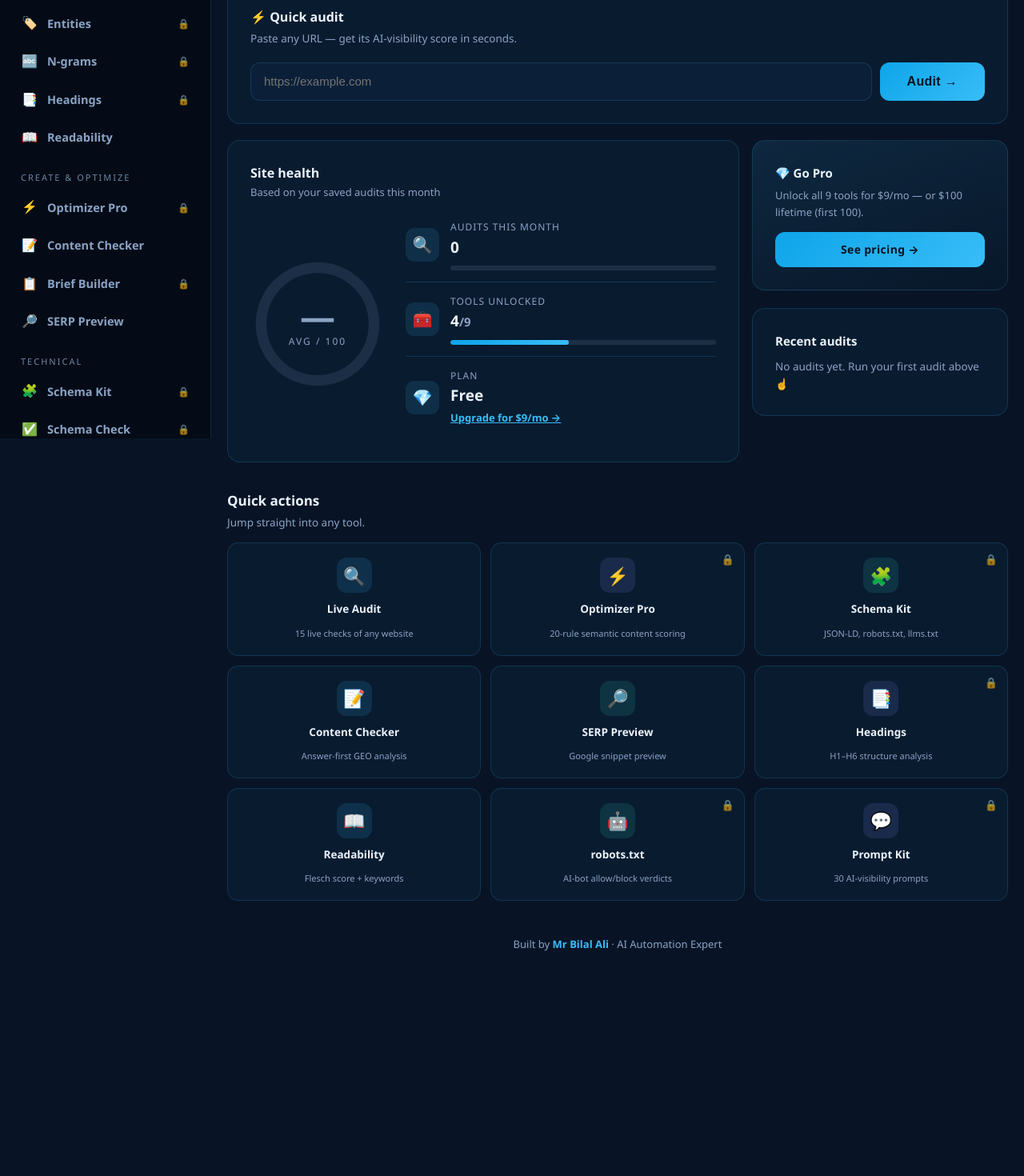
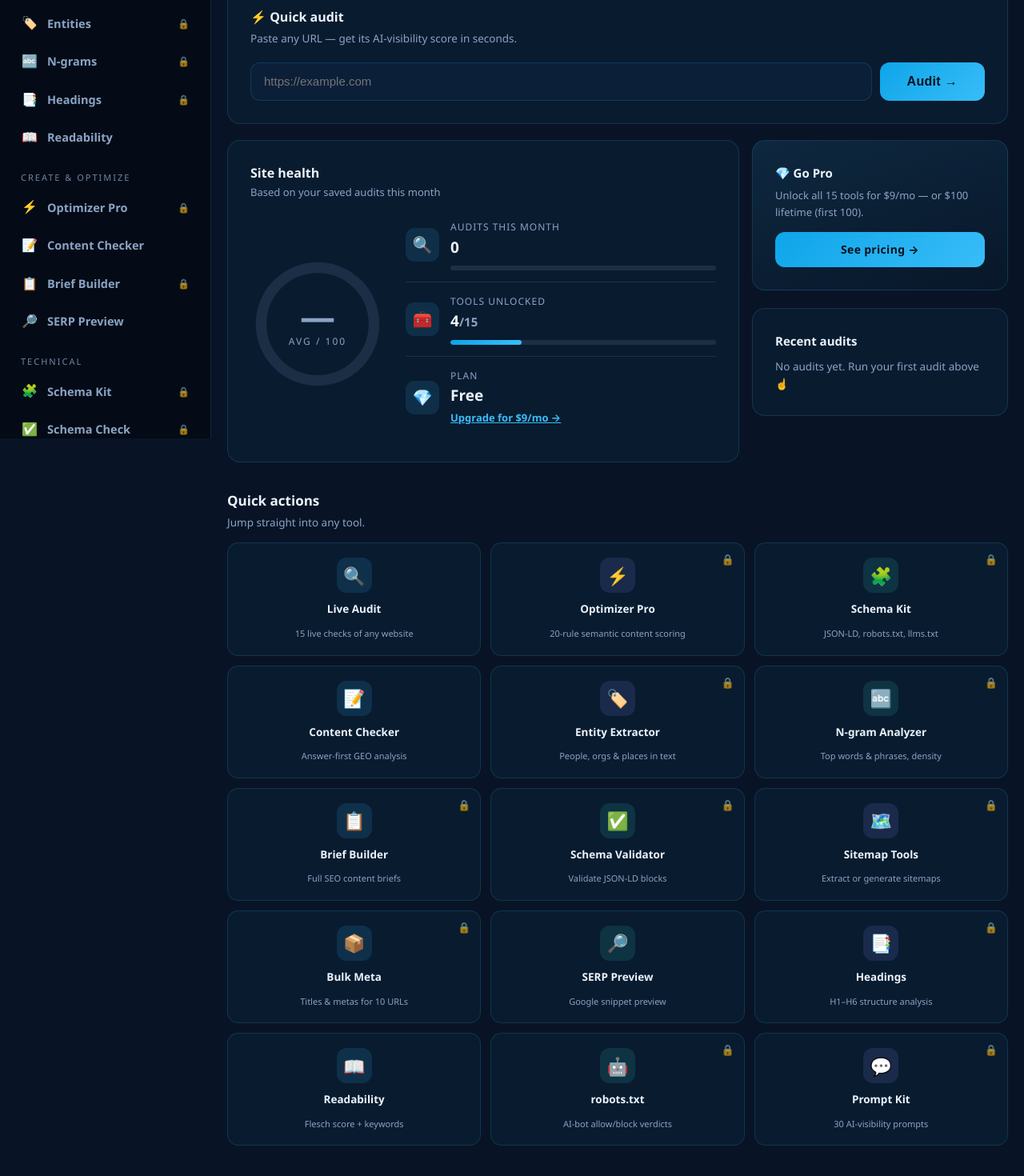
Before and after one commit to Mrbilalali/geo-audit-live, a Next.js app: page / in a window 1280 px wide. Shown: the part 252-1722 px from the top of the page at 80% size. Before the commit the page ends 1533 px from the top, so only its background shows below. Built offline with nearby package versions, Linux system fonts and the light colour scheme.

Commit message:
6 new Pro tools: entities, n-grams, brief builder, schema validator, sitemap tools, bulk meta (15 tools total)

```diff
--- a/app/page.tsx
+++ b/app/page.tsx
@@ -12,6 +12,12 @@ const TOOLS = [
   { href: "/content-optimizer", label: "Optimizer Pro", ico: "⚡", desc: "20-rule semantic content scoring", chip: "#818cf8", access: "pro" as const },
   { href: "/schema-generator", label: "Schema Kit", ico: "🧩", desc: "JSON-LD, robots.txt, llms.txt", chip: "#2dd4bf", access: "pro" as const },
   { href: "/content-checker", label: "Content Checker", ico: "📝", desc: "Answer-first GEO analysis", chip: "#38bdf8", access: "limited" as const },
+  { href: "/entity-extractor", label: "Entity Extractor", ico: "🏷️", desc: "People, orgs & places in text", chip: "#818cf8", access: "pro" as const },
+  { href: "/ngram-analyzer", label: "N-gram Analyzer", ico: "🔤", desc: "Top words & phrases, density", chip: "#2dd4bf", access: "pro" as const },
+  { href: "/brief-builder", label: "Brief Builder", ico: "📋", desc: "Full SEO content briefs", chip: "#38bdf8", access: "pro" as const },
+  { href: "/schema-validator", label: "Schema Validator", ico: "✅", desc: "Validate JSON-LD blocks", chip: "#2dd4bf", access: "pro" as const },
+  { href: "/sitemap-tools", label: "Sitemap Tools", ico: "🗺️", desc: "Extract or generate sitemaps", chip: "#818cf8", access: "pro" as const },
+  { href: "/bulk-meta", label: "Bulk Meta", ico: "📦", desc: "Titles & metas for 10 URLs", chip: "#38bdf8", access: "pro" as const },
   { href: "/serp-preview", label: "SERP Preview", ico: "🔎", desc: "Google snippet preview", chip: "#2dd4bf", access: "free" as const },
   { href: "/heading-analyzer", label: "Headings", ico: "📑", desc: "H1–H6 structure analysis", chip: "#818cf8", access: "pro" as const },
   { href: "/readability", label: "Readability", ico: "📖", desc: "Flesch score + keywords", chip: "#38bdf8", access: "free" as const },
@@ -57,7 +63,7 @@ export default function Dashboard() {
   const avg = thisMonth.length
     ? Math.round(thisMonth.reduce((a, h) => a + h.score, 0) / thisMonth.length)
     : null;
-  const unlocked = plan === "pro" ? 9 : 4;
+  const unlocked = plan === "pro" ? 15 : 4;
   const today = new Date().toLocaleDateString("en-US", { weekday: "long", month: "long", day: "numeric" });
 
   function quickAudit() {
@@ -120,8 +126,8 @@ export default function Dashboard() {
                 <span className="metricico">🧰</span>
                 <div className="grow">
                   <div className="mk">Tools unlocked</div>
-                  <div className="mv">{unlocked}<span className="dim" style={{ fontSize: 15, color: "var(--muted)" }}>/9</span></div>
-                  <div className="meter"><span style={{ width: `${(unlocked / 9) * 100}%` }} /></div>
+                  <div className="mv">{unlocked}<span className="dim" style={{ fontSize: 15, color: "var(--muted)" }}>/15</span></div>
+                  <div className="meter"><span style={{ width: `${(unlocked / 15) * 100}%` }} /></div>
                 </div>
               </div>
               <div className="metricrow">
@@ -150,8 +156,8 @@ export default function Dashboard() {
             </div>
             <p style={{ color: "var(--muted)", fontSize: 13, margin: "6px 0 14px" }}>
               {plan === "pro"
-                ? "All 9 tools unlocked. New tools included as they ship."
-                : `Unlock all 9 tools for $${BILLING.monthlyDeal}/mo — or $${BILLING.lifetimeDeal} lifetime (first ${BILLING.lifetimeSeats}).`}
+                ? "All 15 tools unlocked. New tools included as they ship."
+                : `Unlock all 15 tools for $${BILLING.monthlyDeal}/mo — or $${BILLING.lifetimeDeal} lifetime (first ${BILLING.lifetimeSeats}).`}
             </p>
             {plan === "free" && (
               <Link href="/pricing" className="btn" style={{ display: "block", textAlign: "center", textDecoration: "none", padding: "11px", fontSize: 14 }}>
```
